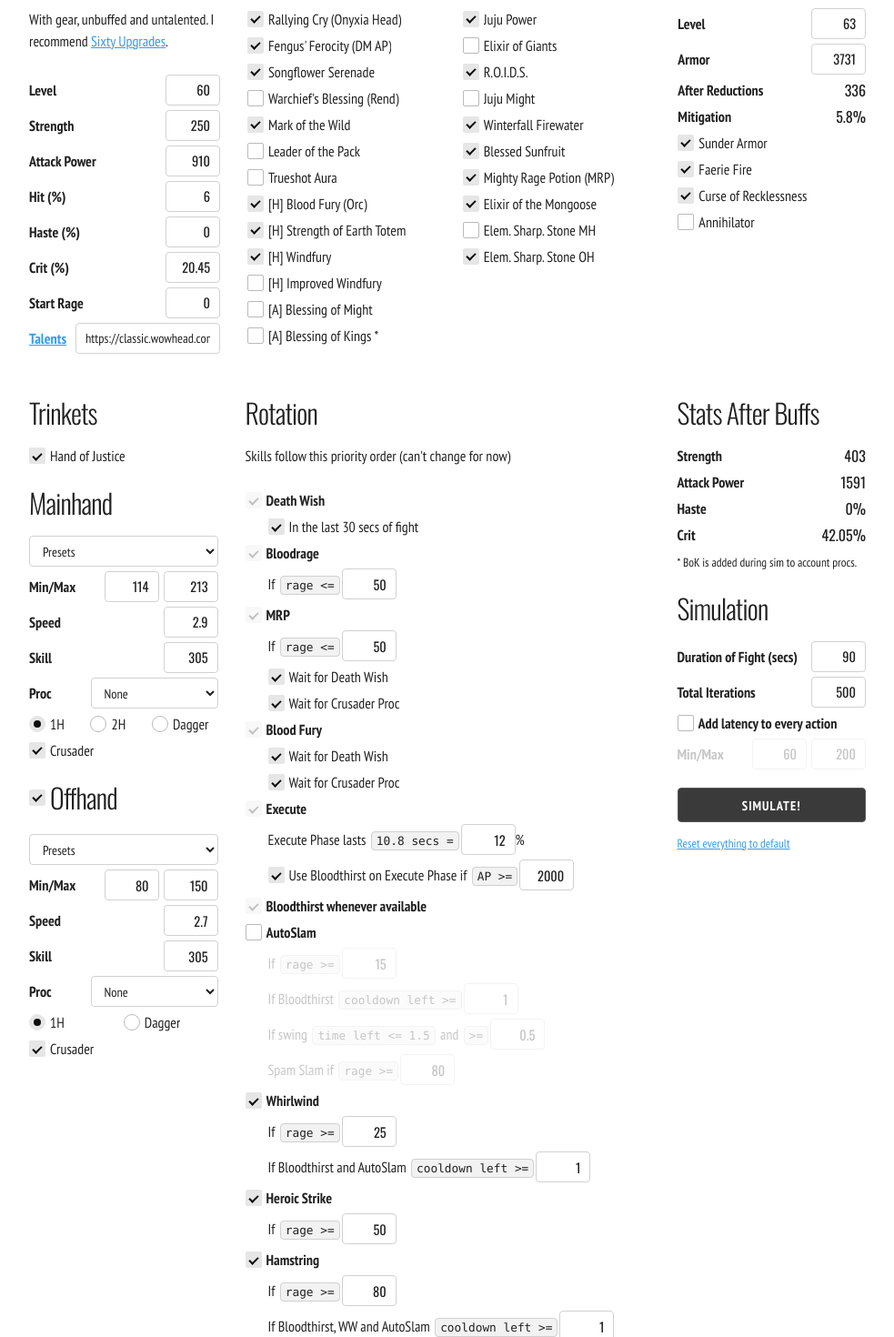
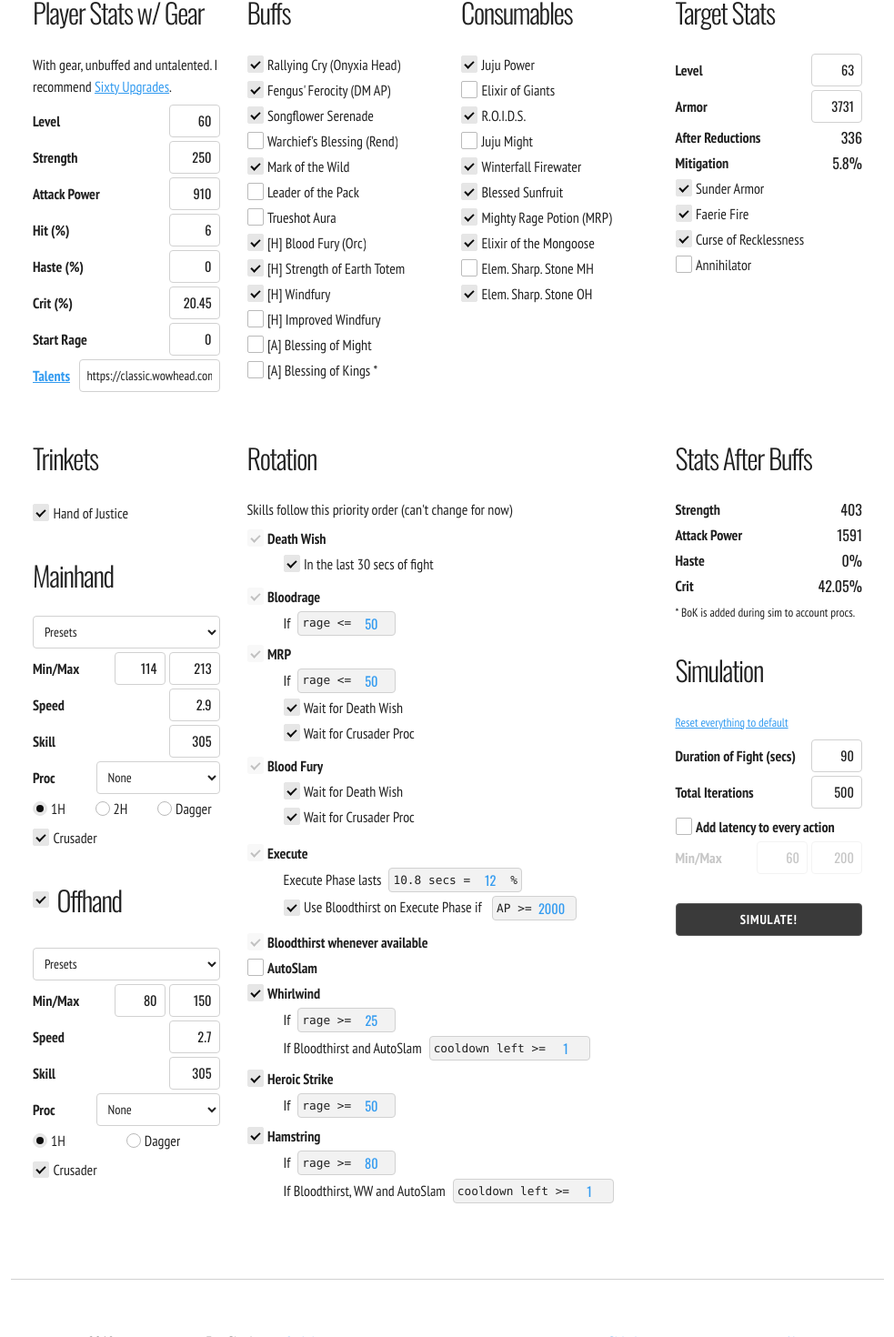
Before and after one commit to rafaberaldo/furysim, a Vue app: page / in a window 1280 px wide. Shown: the part 197-1667 px from the top of the page at 91% size, without its empty margins (148-1131 px from the left). Built offline with nearby package versions, Linux system fonts and the light colour scheme.

Commit message:
Fix barebones messy font size

```diff
--- a/src/assets/barebones.css
+++ b/src/assets/barebones.css
@@ -67,8 +67,7 @@ html {
   --button-primary-color: white;
 
   /* Note: Skeleton was based off a 10px font sizing for REM  */
-  /* 62.5% of typical 16px browser default = 10px */
-  --base-font-size: 62.5%;
+  --base-font-size: 16px;
 
   /* Grid Defaults - default to match orig skeleton settings */
   --grid-max-width: 960px;
@@ -115,7 +114,7 @@ html {
 	position: relative;
 	max-width: var(--grid-max-width);
 	margin: 0 auto;
-	padding: 20px;
+	padding: 1.5rem;
 	display: grid;
 	grid-gap: 30px;
   gap: 30px;
@@ -162,7 +161,7 @@ html {
   text-rendering: optimizeLegibility;
 }
 body {
-  font-size: 1.6rem;		/* changed from 15px in orig skeleton */
+  font-size: 1em;
   line-height: 1.5;
   font-weight: 400;
   font-family: var(--font-family);
@@ -177,21 +176,21 @@ h1, h2, h3, h4, h5, h6, .title {
   margin-top: 0;
   margin-bottom: 1.5rem;
   font-weight: 300; }
-h1, .h1 { font-family: var(--font-family-title); font-size: 4.0rem; line-height: 1.2;  letter-spacing: -.1rem;}
-h2, .h2 { font-family: var(--font-family-title); font-size: 3.6rem; line-height: 1.25; letter-spacing: -.1rem; }
-h3, .h3 { font-family: var(--font-family-title); font-size: 3.0rem; line-height: 1.3;  letter-spacing: -.1rem; }
-h4, .h4 { font-family: var(--font-family-title); font-size: 2.4rem; line-height: 1.35; letter-spacing: -.08rem; }
-h5, .h5 { font-family: var(--font-family-title); font-size: 1.8rem; line-height: 1.5;  letter-spacing: -.05rem; }
-h6, .h6 { font-family: var(--font-family-title); font-size: 1.5rem; line-height: 1.6;  letter-spacing: 0; }
+h1, .h1 { font-family: var(--font-family-title); font-size: 2.5rem; line-height: 1.2;  letter-spacing: -.1rem;}
+h2, .h2 { font-family: var(--font-family-title); font-size: 2.25rem; line-height: 1.25; letter-spacing: -.1rem; }
+h3, .h3 { font-family: var(--font-family-title); font-size: 1.9rem; line-height: 1.3;  letter-spacing: -.1rem; }
+h4, .h4 { font-family: var(--font-family-title); font-size: 1.5rem; line-height: 1.35; letter-spacing: -.08rem; }
+h5, .h5 { font-family: var(--font-family-title); font-size: 1.15rem; line-height: 1.5;  letter-spacing: -.05rem; }
+h6, .h6 { font-family: var(--font-family-title); font-size: 0.9rem; line-height: 1.6;  letter-spacing: 0; }
 
 /* Larger than phablet */
 @media (min-width: 768px) {
-  h1, .h1 { font-size: 5.0rem; }
-  h2, .h2 { font-size: 4.2rem; }
-  h3, .h3 { font-size: 3.6rem; }
-  h4, .h4 { font-size: 3.0rem; }
-  h5, .h5 { font-size: 2.4rem; }
-  h6, .h6 { font-size: 1.5rem; }
+  h1, .h1 { font-size: 3.15rem; }
+  h2, .h2 { font-size: 2.6rem; }
+  h3, .h3 { font-size: 2.25rem; }
+  h4, .h4 { font-size: 1.9rem; }
+  h5, .h5 { font-size: 1.5rem; }
+  h6, .h6 { font-size: 0.9rem; }
 }
 
 p {
@@ -216,14 +215,13 @@ input[type="submit"],
 input[type="reset"],
 input[type="button"] {
   display: inline-block;
-  height: 38px;
-  padding: 0 30px;
+  height: 2.25rem;
+  padding: 0 2rem;
   color: var(--text-color);
   text-align: center;
-  font-size: 90%;
+  font-size: 0.9rem;
   font-weight: 700;
-  line-height: 38px;
-  letter-spacing: .1rem;
+  letter-spacing: 0.05rem;
   text-transform: uppercase;
   text-decoration: none;
   white-space: nowrap;
@@ -276,14 +274,14 @@ input[type="password"],
 textarea,
 select {
   color: var(--text-color-normal);
-  height: 34px;
-  padding: 6px 10px; /* The 6px vertically centers text on FF, ignored by Webkit */
+  height: 2.25rem;
+  padding: 0.25rem 0.5rem; /* The 6px vertically centers text on FF, ignored by Webkit */
   background-color: var(--background-color);
   border: 1px solid var(--border-color-softer);
   border-radius: 4px;
   box-shadow: none;
   box-sizing: border-box;
-  font-size: 90%;
+  font-size: 0.9rem;
   font-family: var(--font-family); }
 /* Removes awkward default styles on some inputs for iOS */
 input[type="email"],
@@ -298,9 +296,9 @@ input[type="submit"],
 textarea {
   appearance: textfield; }
 textarea {
-  min-height: 65px;
-  padding-top: 6px;
-  padding-bottom: 6px; }
+  min-height: 4rem;
+  padding-top: 0.5rem;
+  padding-bottom: 0.5rem; }
 input[type="email"]:hover,
 input[type="number"]:hover,
 input[type="search"]:hover,
@@ -337,7 +335,7 @@ select:invalid {
 label,
 legend {
   display: block;
-  margin-bottom: .5rem;
+  margin-bottom: 0.25rem;
   font-weight: 700; }
 fieldset {
   padding: 0;
@@ -347,7 +345,7 @@ input[type="radio"] {
   display: inline; }
 label > .label-body {
   display: inline-block;
-  margin-left: .5rem;
+  margin-left: 0.25rem;
   font-weight: normal; }
 select optgroup {
   background-color: var(--background-color-softer); }
@@ -355,28 +353,33 @@ select optgroup {
 
 /* Lists
 –––––––––––––––––––––––––––––––––––––––––––––––––– */
-ul {
+
+.content ul {
   list-style: circle inside; }
-ol {
+.content ol {
   list-style: decimal inside; }
-ol, ul {
+.content ol,
+.content ul {
   padding-left: 0;
   margin-top: 0; }
-ul ul, ul ol, ol ol, ol ul {
-	font-size: 100%;
-	margin: 1rem 0 1rem 3rem;
+.content ul ul,
+.content ul ol,
+.content ol ol,
+.content ol ul {
+	font-size: 1rem;
+	margin: 0.5rem 0 0.5rem 2.5rem;
 	color: var(--text-color-softer);
 }
-li {
+.content li {
   margin-bottom: 0.5rem; }
 
 
 /* Code
 –––––––––––––––––––––––––––––––––––––––––––––––––– */
 code {
-  padding: .2rem .5rem;
-  margin: 0 .2rem;
-  font-size: 80%;
+  padding: 0.25rem;
+  margin: 0 0.25rem;
+  font-size: 0.8rem;
   white-space: nowrap;
   background: var(--code-background);
   border: 1px solid var(--border-color-softer);
@@ -384,7 +387,7 @@ code {
   font-family: 'Consolas', 'Courier New', monospace; }
 pre > code {
   display: block;
-  padding: 1rem 1.5rem;
+  padding: 0.5rem 1rem;
   white-space: pre;
   overflow: auto; }
 
@@ -393,7 +396,7 @@ pre > code {
 –––––––––––––––––––––––––––––––––––––––––––––––––– */
 th,
 td {
-  padding: 12px 15px;
+  padding: 0.75rem 1rem;
   text-align: left;
   border-bottom: 1px solid var(--border-color-softer); }
 th:first-child,
@@ -409,6 +412,7 @@ td:last-child {
 button,
 .button {
   margin-bottom: 1rem; }
+
 pre,
 blockquote,
 dl,
@@ -418,7 +422,7 @@ p,
 ul,
 ol,
 form {
-  margin-bottom: 2.5rem; }
+  margin-bottom: 0.5rem; }
 
 
 /* Utilities
@@ -443,6 +447,8 @@ form {
   overflow: hidden; }
 .u-pos-relative {
   position: relative; }
+.u-flex {
+  display: flex; }
 .u-valign {
   display: flex;
   align-items: center;
@@ -514,11 +520,11 @@ input::-webkit-inner-spin-button {
 input[type="number"] {
   text-align: right;
   font-family: var(--font-family-title);
-  width: 60px;
+  width: 3.5rem;
 }
 
 label {
-  display: flex;
+  display: inline-flex;
   align-items: center;
   user-select: none;
 }
@@ -536,8 +542,8 @@ input[type="checkbox"] {
   align-items: center;
   justify-content: center;
   border: 1px solid var(--border-color);
-  width: 18px;
-  height: 18px;
+  width: 1.15rem;
+  height: 1.15rem;
   border-radius: 2px;
   flex-shrink: 0;
   cursor: pointer;
@@ -550,7 +556,7 @@ input[type="checkbox"]:checked {
 input[type="checkbox"]:not(:disabled):hover {
   border: 1px solid var(--border-color-hover);
 }
-input[type="checkbox"]:checked:after {
+input[type="checkbox"]:after {
   content: "";
   width: 10px;
   height: 6px;
@@ -558,8 +564,10 @@ input[type="checkbox"]:checked:after {
   border-top: none;
   border-right: none;
   transform: rotate(-45deg);
-  margin-bottom: 1px;
+  margin-bottom: 2px;
+  visibility: hidden;
 }
+input[type="checkbox"]:checked:after { visibility: visible; }
 
 input[type="radio"] {
   appearance: none;
@@ -567,8 +575,8 @@ input[type="radio"] {
   align-items: center;
   justify-content: center;
   border: 1px solid var(--border-color);
-  width: 18px;
-  height: 18px;
+  width: 1rem;
+  height: 1rem;
   border-radius: 50%;
   flex-shrink: 0;
   cursor: pointer;
@@ -581,12 +589,14 @@ input[type="radio"]:checked {
 input[type="radio"]:not(:disabled):hover {
   border: 1px solid var(--border-color-hover);
 }
-input[type="radio"]:checked:after {
+input[type="radio"]:after {
   content: "";
-  width: 8px;
-  height: 8px;
+  width: 0.5rem;
+  height: 0.5rem;
   background: var(--text-color-richer);
   border-radius: 50%;
+  visibility: hidden;
 }
+input[type="radio"]:checked:after { visibility: visible; }
 
 button { position: relative; overflow: hidden; }
--- a/src/components/Footer.vue
+++ b/src/components/Footer.vue
@@ -23,7 +23,7 @@
       </li>
       <li><a role="button" @click="$emit('about')">About</a></li>
     </ul>
-    <p><small>Classic WoW is a trademark of Blizzard Entertainment.</small></p>
+    <p class="small">Classic WoW is a trademark of Blizzard Entertainment.</p>
   </footer>
 </template>
 
@@ -40,15 +40,16 @@ export default {
 <style>
   footer {
     text-align: center;
-    font-size: 1.8rem;
+    margin-bottom: 3rem;
   }
   footer ul {
-    list-style: none;
     display: grid;
     grid-template-columns: repeat(auto-fit, minmax(80px, 1fr));
     grid-gap: 10px;
   }
-  footer ul li {
-    margin-bottom: 0;
+  footer .small {
+    font-size: 0.75rem;
+    color: var(--text-color-softer);
+    margin: 1.5rem 0;
   }
 </style>
--- a/src/components/Form.vue
+++ b/src/components/Form.vue
@@ -54,18 +54,26 @@
 
       <section class="grid-item">
         <h4>Buffs</h4>
-        <label v-for="item in formGenerator.buffs" :key="item.value">
+        <ul>
+          <li v-for="item in formGenerator.buffs" :key="item.value" class="u-flex">
+            <label>
               <input type="checkbox" v-model="formData.player.buffs" :value="item.value">
               <span class="label-body">{{ item.title }}</span>
             </label>
+          </li>
+        </ul>
       </section>
 
       <section class="grid-item">
         <h4>Consumables</h4>
-        <label v-for="item in formGenerator.consumables" :key="item.value">
+        <ul>
+          <li v-for="item in formGenerator.consumables" :key="item.value" class="u-flex">
+            <label>
               <input type="checkbox" v-model="formData.player.buffs" :value="item.value">
               <span class="label-body">{{ item.title }}</span>
             </label>
+          </li>
+        </ul>
       </section>
 
       <section class="grid-item">
@@ -90,10 +98,14 @@
           <span class="u-family-title">{{ targetMitigation }}%</span>
         </div>
 
-        <label v-for="item in formGenerator.debuffs" :key="item.value">
+        <ul>
+          <li v-for="item in formGenerator.debuffs" :key="item.value" class="u-flex">
+            <label>
               <input type="checkbox" v-model="formData.target.debuffs" :value="item.value">
               <span class="label-body">{{ item.title }}</span>
             </label>
+          </li>
+        </ul>
       </section>
     </div>
 
@@ -114,60 +126,82 @@
       <section class="grid-item" style="grid-column: span 2">
         <h4>Rotation</h4>
         <p>Skills follow this priority order (can't change for now)</p>
+        <div class="u-flex">
           <label v-if="hasDeathWish">
             <input class="disabled" type="checkbox" checked disabled>
             <span class="label-body u-weight-bold">Death Wish </span>
           </label>
+        </div>
         <div class="ident">
+          <div class="u-flex">
             <label>
               <input type="checkbox" v-model="formData.player.deathWish.last30">
               <span class="label-body">In the last 30 secs of fight</span>
             </label>
           </div>
+        </div>
 
+        <div class="u-flex">
           <label>
             <input class="disabled" type="checkbox" checked disabled>
             <span class="label-body u-weight-bold">Bloodrage</span>
           </label>
+        </div>
         <div class="ident">
           <div class="horizontal">
-            <span>If <code>rage &lt;=</code></span>
+            If
+            <code>rage &lt;=
               <input type="number" min="0" max="100" v-model.number="formData.player.bloodrage.rage">
+            </code>
           </div>
         </div>
 
+        <div class="u-flex">
           <label v-if="hasMrp">
             <input class="disabled" type="checkbox" checked disabled>
             <span class="label-body u-weight-bold">MRP</span>
           </label>
+        </div>
         <div v-if="hasMrp" class="ident">
           <div class="horizontal">
-            <span>If <code>rage &lt;=</code></span>
+            If
+            <code>rage &lt;=
               <input type="number" min="0" max="100" v-model.number="formData.player.mrp.rage">
+            </code>
           </div>
+          <div class="u-flex">
             <label>
               <input type="checkbox" v-model="formData.player.mrp.waitDeathWish">
               <span class="label-body">Wait for Death Wish</span>
             </label>
+          </div>
+          <div class="u-flex">
             <label>
               <input type="checkbox" v-model="formData.player.mrp.waitCrusader">
               <span class="label-body">Wait for Crusader Proc</span>
             </label>
           </div>
+        </div>
 
+        <div class="u-flex">
           <label v-if="hasBloodFury">
             <input class="disabled" type="checkbox" checked disabled>
             <span class="label-body u-weight-bold">Blood Fury</span>
           </label>
+        </div>
         <div v-if="hasBloodFury" class="ident">
+          <div class="u-flex">
             <label>
               <input type="checkbox" v-model="formData.player.bloodFury.waitDeathWish">
               <span class="label-body">Wait for Death Wish</span>
             </label>
+          </div>
+          <div class="u-flex">
             <label>
               <input type="checkbox" v-model="formData.player.bloodFury.waitCrusader">
               <span class="label-body">Wait for Crusader Proc</span>
             </label>
+          </div>
         </div>
 
         <label>
@@ -176,83 +210,118 @@
         </label>
         <div class="ident">
           <div class="horizontal">
-            <span>Execute Phase lasts <code>{{ executeDuration }} secs =</code></span>
+            Execute Phase lasts
+            <code>{{ executeDuration }} secs =
               <input type="number" required min="0" max="100" step="0.5" v-model.number="formData.player.execute.percent">
-            <span>%</span>
+              %
+            </code>
           </div>
+          <div class="u-flex">
             <label>
               <input type="checkbox" v-model="formData.player.execute.bloodthirst.priority">
-            <span class="label-body">Use Bloodthirst on Execute Phase if <code>AP >=</code></span>
+              <span class="label-body">Use Bloodthirst on Execute Phase if
+                <code>AP >=
                   <input type="number" min="0" max="5000" v-model.number="formData.player.execute.bloodthirst.ap">
+                </code>
+              </span>
             </label>
           </div>
+        </div>
 
+        <div class="u-flex">
           <label v-if="hasBloodthirst">
             <input class="disabled" type="checkbox" checked disabled>
             <span class="label-body u-weight-bold">Bloodthirst whenever available</span>
           </label>
+        </div>
 
+        <div class="u-flex">
           <label>
             <input type="checkbox" v-model="formData.player.slam.canUse">
             <span class="label-body u-weight-bold">AutoSlam</span>
           </label>
-        <div class="ident" :class="{ 'disabled': !formData.player.slam.canUse }">
+        </div>
+        <div v-if="formData.player.slam.canUse" class="ident">
           <div class="horizontal">
-            <span>If <code>rage &gt;=</code></span>
+            If
+            <code>rage &gt;=
               <input type="number" min="0" max="100" v-model.number="formData.player.slam.rage">
+            </code>
           </div>
           <div class="horizontal">
-            <span>If Bloodthirst <code>cooldown left &gt;=</code></span>
+            If Bloodthirst
+            <code>cooldown left &gt;=
               <input type="number" min="0" max="6" step="0.5" v-model.number="formData.player.slam.btCooldown">
+            </code>
           </div>
           <div class="horizontal">
-            <span>If swing <code>time left &lt;= {{ slamCastTime }}</code> and <code>&gt;=</code></span>
+            If swing <code>time left &lt;= {{ slamCastTime }}</code> and
+            <code>&gt;=
               <input type="number" min="0" max="4" step="0.1" v-model.number="formData.player.slam.swing">
+            </code>
           </div>
           <div class="horizontal">
-            <span>Spam Slam if <code>rage &gt;=</code></span>
+            Spam Slam if
+            <code>rage &gt;=
               <input type="number" min="0" max="100" v-model.number="formData.player.slam.spamRage">
+            </code>
           </div>
         </div>
 
+        <div class="u-flex">
           <label>
             <input type="checkbox" v-model="formData.player.whirlwind.canUse">
             <span class="label-body u-weight-bold">Whirlwind</span>
           </label>
-        <div class="ident" :class="{ 'disabled': !formData.player.whirlwind.canUse }">
+        </div>
+        <div v-if="formData.player.whirlwind.canUse" class="ident">
           <div class="horizontal">
-            <span>If <code>rage &gt;=</code></span>
+            If
+            <code>rage &gt;=
               <input type="number" min="0" max="100" v-model.number="formData.player.whirlwind.rage">
+            </code>
           </div>
           <div class="horizontal">
-            <span>If Bloodthirst and AutoSlam <code>cooldown left &gt;=</code></span>
+            If Bloodthirst and AutoSlam
+            <code>cooldown left &gt;=
               <input type="number" min="0" max="6" step="0.5" v-model.number="formData.player.whirlwind.btSlamCooldown">
+            </code>
           </div>
         </div>
 
+        <div class="u-flex">
           <label>
             <input type="checkbox" v-model="formData.player.heroicStrike.canUse">
             <span class="label-body u-weight-bold">Heroic Strike</span>
           </label>
-        <div class="ident" :class="{ 'disabled': !formData.player.heroicStrike.canUse }">
+        </div>
+        <div v-if="formData.player.heroicStrike.canUse" class="ident">
           <div class="horizontal">
-            <span>If <code>rage &gt;=</code></span>
+            If
+            <code>rage &gt;=
               <input type="number" min="0" max="100" v-model.number="formData.player.heroicStrike.rage">
+            </code>
           </div>
         </div>
 
+        <div class="u-flex">
           <label>
             <input type="checkbox" v-model="formData.player.hamstring.canUse">
             <span class="label-body u-weight-bold">Hamstring</span>
           </label>
-        <div class="ident" :class="{ 'disabled': !formData.player.hamstring.canUse }">
+        </div>
+        <div v-if="formData.player.hamstring.canUse" class="ident">
           <div class="horizontal">
-            <span>If <code>rage &gt;=</code></span>
+            If
+            <code>rage &gt;=
               <input type="number" min="0" max="100" v-model.number="formData.player.hamstring.rage">
+            </code>
           </div>
           <div class="horizontal">
-            <span>If Bloodthirst, WW and AutoSlam <code>cooldown left &gt;=</code></span>
+            If Bloodthirst, WW and AutoSlam
+            <code>cooldown left &gt;=
               <input type="number" min="0" max="6" step="0.5" v-model.number="formData.player.hamstring.btWwSlamCooldown">
+            </code>
           </div>
         </div>
       </section>
@@ -280,6 +349,7 @@
         </div>
 
         <h4>Simulation</h4>
+        <p><small><a role="button" @click="reset">Reset everything to default</a></small></p>
         <div class="horizontal">
           <label>Duration of Fight (secs)</label>
           <input type="number" required min="10" max="3600" v-model.number="formData.duration">
@@ -305,8 +375,6 @@
             {{ isLoading && message.progress ? `${Math.round(message.progress)}%` : 'Simulate!' }}
           </span>
         </button>
-
-        <small><a role="button" @click="reset">Reset everything to default</a></small>
 
         <Report v-if="result.finishedIn" :data="result" simple/>
       </section>
@@ -663,19 +731,17 @@ export default {
   .horizontal {
     display: flex;
     align-items: center;
-    margin-bottom: 0.5rem;
+    margin-bottom: 0.25rem;
   }
   .horizontal label {
     margin-bottom: 0;
-    margin-right: 10px;
+    margin-right: 0.5rem;
     flex-basis: 0;
     flex-grow: 1;
     flex-shrink: 0;
   }
   .horizontal .title { margin: 0; }
-  .horizontal input[type="number"] + input[type="number"] {
-    margin-left: 5px;
-  }
+  .horizontal input + input { margin-left: 0.25rem; }
 
   button .progress {
     position: absolute;
@@ -698,5 +764,23 @@ export default {
   }
   .ident {
     margin-left: 2.5rem;
+    margin-bottom: 0.5rem;
+  }
+  .ident code {
+    display: inline-flex;
+    align-items: center;
+    padding-top: 1px;
+    padding-bottom: 1px;
+    margin: 0 0.5rem;
+  }
+  .ident input[type="number"] {
+    height: auto;
+    padding: 0;
+    text-align: center;
+    max-width: 2.75rem;
+    border-color: transparent;
+    background: transparent;
+    font-size: 0.9rem;
+    color: var(--link-color);
   }
 </style>
--- a/src/components/Report.vue
+++ b/src/components/Report.vue
@@ -157,13 +157,12 @@ export default {
     display: flex;
     align-items: center;
     justify-content: flex-end;
-    height: 2.5rem;
+    height: 1.5rem;
     overflow: hidden;
-    width: 100%;
     position: relative;
     border: var(--border-color);
     background: var(--background-color-softer);
-    margin-bottom: 0.5rem;
+    margin-bottom: 0.25rem;
   }
   .progress-bar.small {
     height: 2px;
@@ -181,7 +180,7 @@ export default {
   }
   .progress-bar .label {
     position: relative;
-    margin-left: 0.5rem;
+    margin-right: 0.25rem;
     font-weight: 600;
   }
 
@@ -189,7 +188,7 @@ export default {
     display: grid;
     grid-template-columns: repeat(5, 1fr);
     grid-gap: 10px;
-    margin-bottom: 3.5rem;
+    margin-bottom: 2.5rem;
   }
   .report-grid .label {
     display: block;
@@ -197,7 +196,7 @@ export default {
   }
   .report-grid .u-family-title {
     font-weight: 300;
-    font-size: 2rem;
+    font-size: 1.35rem;
   }
   .report-section {
     max-width: 580px;
```
Lines whose indentation alone changed are shown as unchanged.
